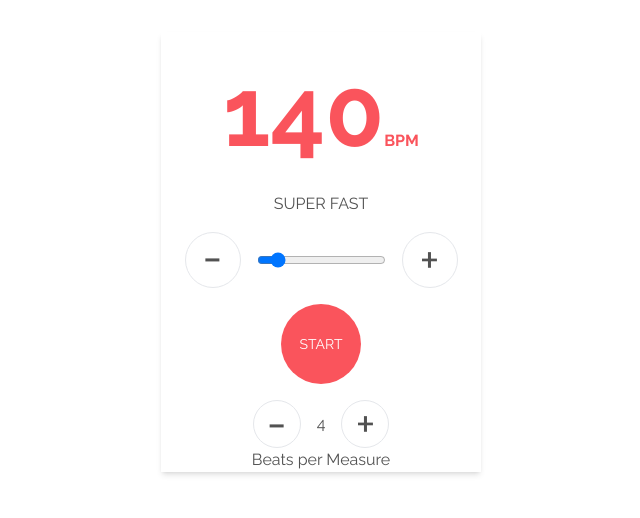
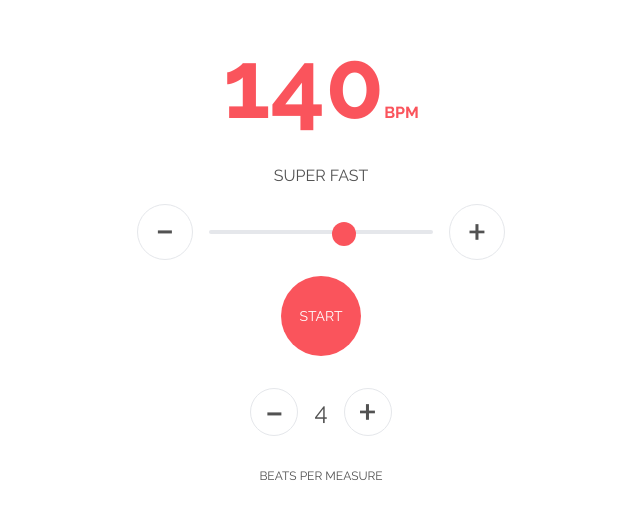
Before and after one commit to bresends/metronome, a React (Vite) app: page / in a window 1280 px wide. Shown: the part 148-666 px from the top of the page, without its empty margins (319-959 px from the left). Built offline with nearby package versions, Linux system fonts and the light colour scheme.

Commit message:
Feat: Base styling completed

```diff
--- a/src/components/Measure.tsx
+++ b/src/components/Measure.tsx
@@ -6,12 +6,12 @@ interface MeasureProps {}
 export const Measure: FC<MeasureProps> = ({}) => {
   return (
     <>
-      <div className="flex items-center justify-center space-x-4">
+      <div className="flex items-center justify-center space-x-4 py-4">
         <TempoButton decrease small />
-        <span>4</span>
+        <span className="text-2xl">4</span>
         <TempoButton small />
       </div>
-      <p>Beats per Measure</p>
+      <p className="text-xs uppercase py-4">Beats per Measure</p>
     </>
   );
 };
--- a/src/components/Metronome.tsx
+++ b/src/components/Metronome.tsx
@@ -9,7 +9,7 @@ interface MetronomeProps {}
 export const Metronome: FC<MetronomeProps> = ({}) => {
   return (
     <div className="flex h-screen items-center justify-center">
-      <div className="flex w-80 flex-col items-center justify-between shadow-md">
+      <div className="flex w-96 flex-col items-center justify-between">
         <BPM />
         <Slider />
         <PlayButton />
--- a/src/components/Slider.tsx
+++ b/src/components/Slider.tsx
@@ -5,9 +5,20 @@ interface SliderProps {}
 
 export const Slider: FC<SliderProps> = ({}) => {
   return (
-    <div className="flex space-x-4">
+    <div className="flex items-center space-x-4">
       <TempoButton decrease />
-      <input type="range" min={20} max={280} step={1} />
+      <label htmlFor="default-range" className="sr-only">
+        BPM
+      </label>
+      <input
+        id="steps-range"
+        type="range"
+        min={20}
+        max={280}
+        step={1}
+        defaultValue={180}
+        className="h-2 w-56 cursor-pointer appearance-none rounded-lg"
+      />
       <TempoButton />
     </div>
   );
--- a/src/index.css
+++ b/src/index.css
@@ -1,11 +1,11 @@
-@import url('https://fonts.googleapis.com/css2?family=Raleway:ital,wght@0,100;0,200;0,300;0,400;0,500;0,600;0,700;0,800;0,900;1,100;1,200;1,300;1,400;1,500;1,600;1,700;1,800;1,900&display=swap');
+@import url("https://fonts.googleapis.com/css2?family=Raleway:ital,wght@0,100;0,200;0,300;0,400;0,500;0,600;0,700;0,800;0,900;1,100;1,200;1,300;1,400;1,500;1,600;1,700;1,800;1,900&display=swap");
 
 @tailwind base;
 @tailwind components;
 @tailwind utilities;
 
 :root {
-  font-family: 'Raleway', sans-serif;
+  font-family: "Raleway", sans-serif;
   color: #525252;
 
   font-synthesis: none;
@@ -14,3 +14,29 @@
   -moz-osx-font-smoothing: grayscale;
   -webkit-text-size-adjust: 100%;
 }
+
+@layer components {
+  input[type="range"] {
+    @apply appearance-none bg-transparent;
+  }
+
+  input[type="range"]::-webkit-slider-runnable-track {
+    @apply h-1 rounded-full bg-gray-200;
+  }
+
+  input[type="range"]::-moz-range-track {
+    @apply rounded-full bg-gray-200;
+  }
+
+  input[type="range"]::-ms-track {
+    @apply rounded-full bg-gray-200;
+  }
+
+  input[type="range"]::-webkit-slider-thumb {
+    @apply h-6 w-6 appearance-none rounded-full bg-baseRed mt-[-8px];
+  }
+
+  input[type="range"]::-moz-range-thumb {
+    @apply h-6 w-6 appearance-none rounded-full border-none bg-baseRed;
+  }
+}
```
